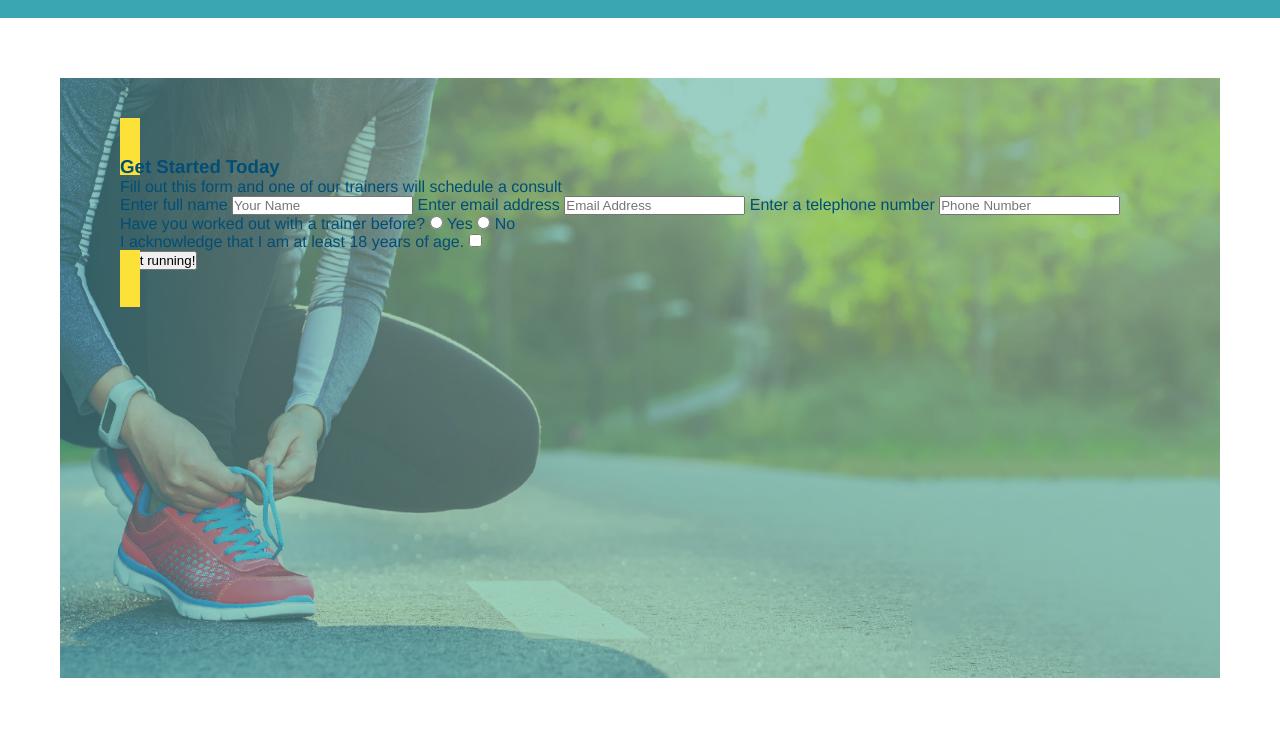
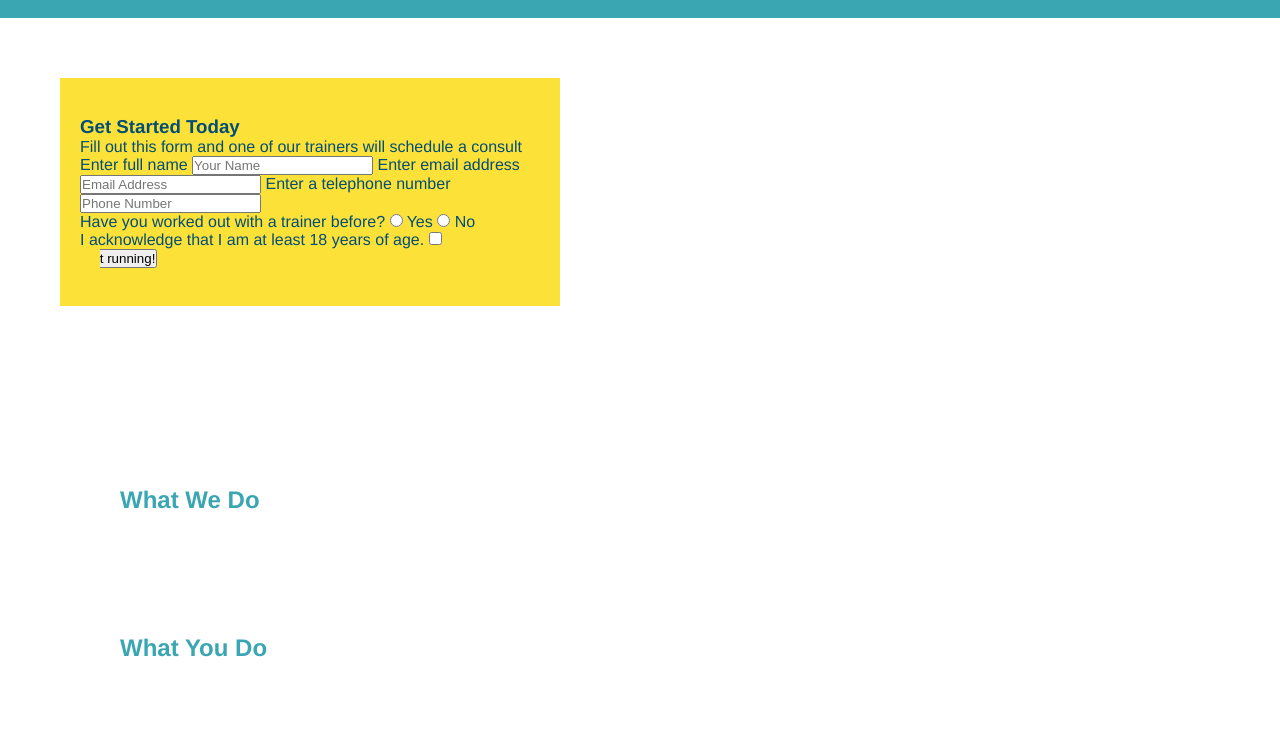
Before and after one commit to gog97/run-buddyy, a plain HTML site: page index.html in a window 1280 px wide. Shown: the part 54-800 px from the top of the page. Drawn offline with Linux system fonts and the light colour scheme.

Commit message:
yellow box error

```diff
--- a/index.html
+++ b/index.html
@@ -35,9 +35,9 @@
         <!-- hero section -->
 
      <section>
-        <section class="hero">
-            <dev class="hero-form">
+        <section class="hero-form">
             <div>
+                <dev class="hero-form">
                 <h3>Get Started Today</h3>
                 <p>Fill out this form and one of our trainers will schedule a consult</p>
 
```
